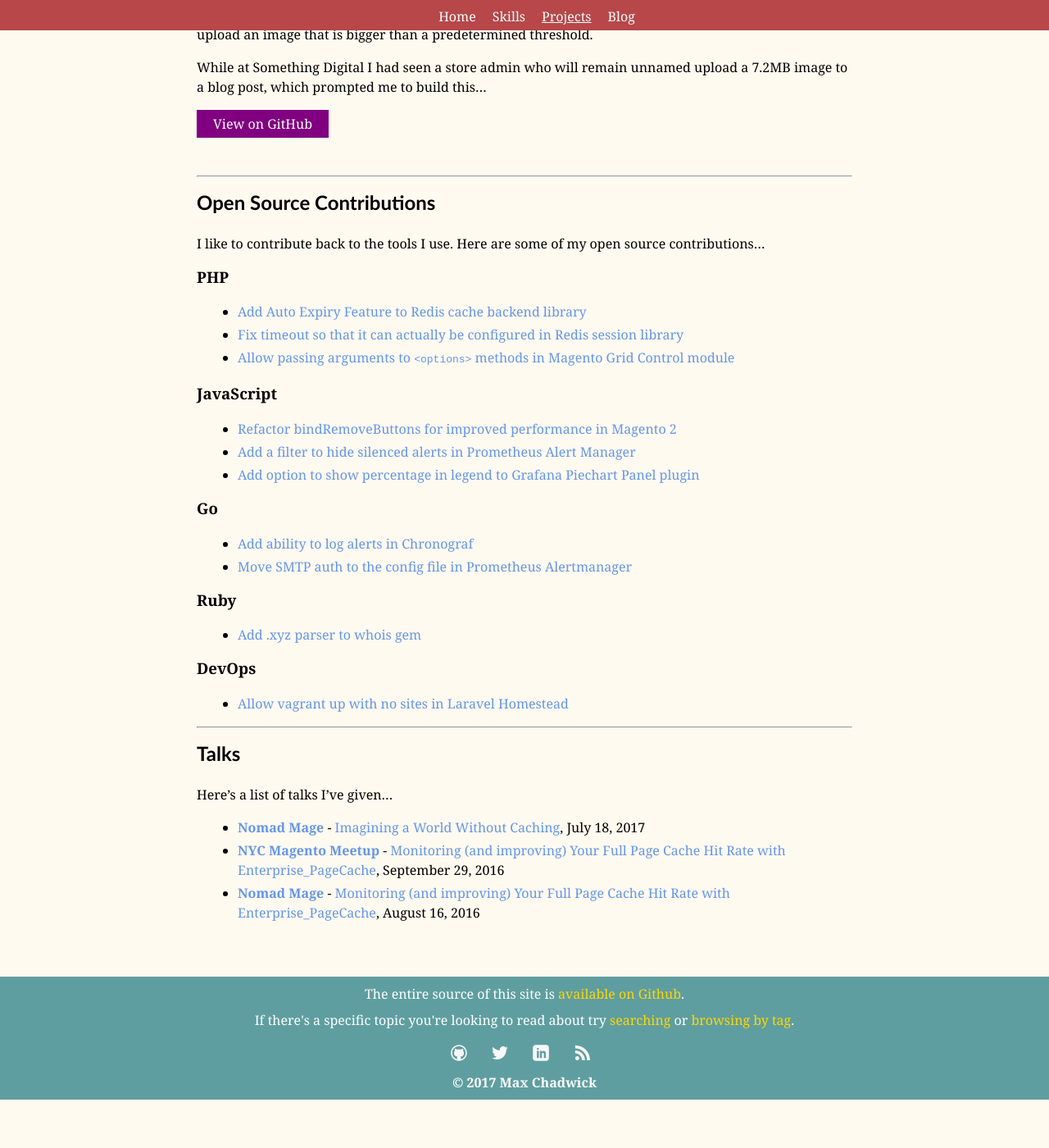
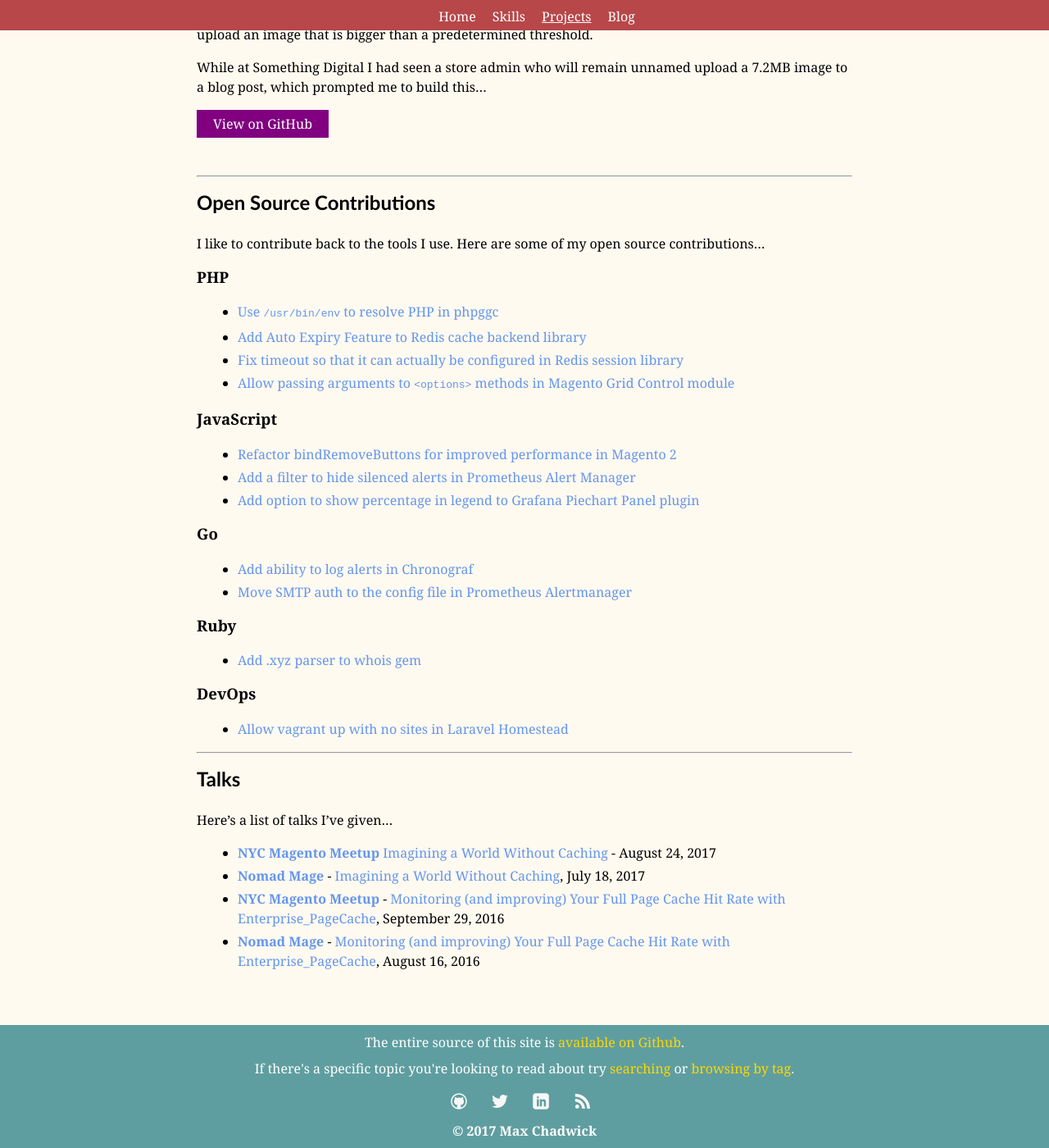
Before and after one commit to mpchadwick/mpchadwick.github.io, a Jekyll site: the page built from projects/index.md, in a window 1280 px wide and 1400 px high, scrolled down 1687 px. Shown: the whole window at 82% size. Built offline with Jekyll 4.4.1, drawn with Linux system fonts in a browser that asks for light colours; before the commit the page ends 3028 px from its top, so only the background shows below that.

Commit message:
Track some more projects

```diff
--- a/projects/index.md
+++ b/projects/index.md
@@ -69,6 +69,7 @@ I like to contribute back to the tools I use. Here are some of my open source co
 
 ### PHP
 
+- [Use `/usr/bin/env` to resolve PHP in phpggc](https://github.com/ambionics/phpggc/pull/5)
 - [Add Auto Expiry Feature to Redis cache backend library](https://github.com/colinmollenhour/Cm_Cache_Backend_Redis/pull/111)
 - [Fix timeout so that it can actually be configured in Redis session library](https://github.com/colinmollenhour/Cm_RedisSession/pull/86)
 - [Allow passing arguments to `<options>` methods in Magento Grid Control module](https://github.com/magento-hackathon/GridControl/pull/19)
@@ -98,6 +99,7 @@ I like to contribute back to the tools I use. Here are some of my open source co
 
 Here's a list of talks I've given...
 
+- [**NYC Magento Meetup**](https://www.meetup.com/NYC-Magento-Developers/) [Imagining a World Without Caching](https://www.meetup.com/NYC-Magento-Developers/events/242254135/) - August 24, 2017
 - [**Nomad Mage**](https://nomadmage.com/) - [Imagining a World Without Caching](https://nomadmage.com/product/imagining-world-without-caching/), July 18, 2017
 - [**NYC Magento Meetup**](https://www.meetup.com/NYC-Magento-Developers/) - [Monitoring (and improving) Your Full Page Cache Hit Rate with Enterprise_PageCache](https://www.meetup.com/NYC-Magento-Developers/events/233797698/), September 29, 2016
 - [**Nomad Mage**](https://nomadmage.com/) - [Monitoring (and improving) Your Full Page Cache Hit Rate with Enterprise_PageCache](https://nomadmage.com/product/monitoring-improving-full-page-cache-hit-rate-enterprise_pagecache/), August 16, 2016
```
